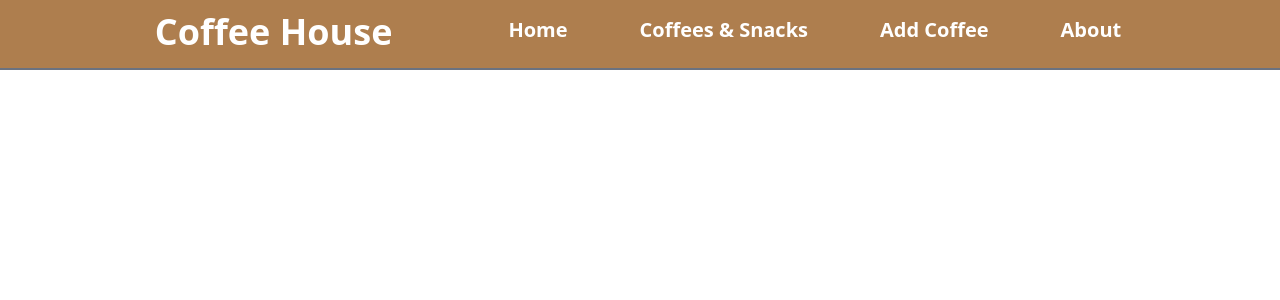
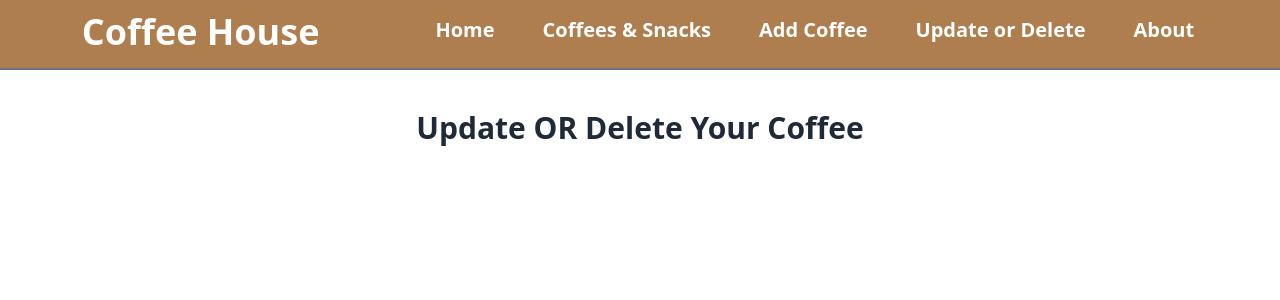
Before and after one commit to mahmudhasan07/Coffee-House, a Vue app: page /updateORdelete in a window 1280 px wide. Shown: the top 300 px of the page. Built offline with nearby package versions, Linux system fonts and the light colour scheme; no server answers.

Commit message:
working on update section

```diff
--- a/src/router/index.js
+++ b/src/router/index.js
@@ -18,6 +18,11 @@ const router = createRouter({
       path: '/coffees',
       name: "Coffees",
       component: () => import("../views/Coffees.vue")
+    },
+    {
+      path: '/updateORdelete',
+      name: "Update OR Delete",
+      component: () => import("../views/UpdateCoffee.vue")
     }
 
   ]
--- a/src/views/CoffeeSection.vue
+++ b/src/views/CoffeeSection.vue
@@ -1,8 +1,8 @@
 <template >
     <section class="my-10">
         <h1 class="text-[#AE7E4E] text-3xl font-bold text-center my-10">COFFEE BUILD YOUR BASE.</h1>
-        <div class="flex justify-around">
-            <div class="w-1/4 space-y-5">
+        <div class="flex flex-wrap justify-around">
+            <div class="w-1/4  my-auto space-y-5">
                 <div class="flex gap-5">
                     <div class="text-end">
                         <h1 class="text-2xl font-semibold">Croissant</h1>
@@ -35,10 +35,12 @@
                 </div>
 
             </div>
+            <!-- *2nd part -->
             <div class="w-1/4">
                 <img :src="coffee1" alt="">
             </div>
-            <div class="w-1/4 space-y-5">
+            <!-- *3rd part -->
+            <div class="w-1/4 my-auto space-y-5">
                 <div class="flex flex-row-reverse gap-10">
                     <div class="">
                         <h1 class="text-2xl font-semibold">Turkish Coffee</h1>
--- a/src/views/Coffees.vue
+++ b/src/views/Coffees.vue
@@ -2,7 +2,7 @@
     <section>
         <h1 class="text-3xl font-bold text-center my-10 text-[#AE7E4E]">Our Coffess & Snacks</h1>
 
-        <div id="card" class="flex justify-center gap-10">
+        <div id="card" class="flex flex-wrap justify-center gap-10">
 
 
         </div>
--- a/src/views/NavBar.vue
+++ b/src/views/NavBar.vue
@@ -7,7 +7,7 @@
         <div>
             <h1 class="text-4xl font-bold">Coffee House</h1>
         </div>
-        <div class="flex text-xl font-semibold my-auto gap-16">
+        <div class="flex flex-wrap text-xl font-semibold my-auto gap-10">
             <div class=" p-1 flex flex-col gap-1">
                 <router-link class="navtitle" to="/">Home</router-link>
                 <p class="nai"></p>
@@ -18,6 +18,10 @@
             </div>
             <div class="p-1 flex flex-col gap-1">
                 <router-link class="navtitle" to="/add-coffee">Add Coffee</router-link>
+                <p class="nai "></p>
+            </div>
+            <div class="p-1 flex flex-col gap-1">
+                <router-link class="navtitle" to="/updateORdelete">Update or Delete</router-link>
                 <p class="nai "></p>
             </div>
             <div class="p-1 flex flex-col gap-1">
--- /dev/null
+++ b/src/views/UpdateCoffee.vue
@@ -0,0 +1,35 @@
+<template >
+    <section>
+        <div>
+            <h1 class="text-3xl font-semibold text-center my-10">Update OR Delete Your Coffee</h1>
+        </div>
+        <div>
+
+        </div>
+    </section>
+</template>
+<script setup>
+import useAxios, { AxiosSecure } from '@/components/Hooks/useAxios';
+import { ref, watchEffect } from 'vue';
+
+const array = ref("")
+
+
+watchEffect(()=>{
+    const axiosLink = useAxios(AxiosSecure)
+
+axiosLink.get('/coffees')
+.then(res=>{
+    array.value = res.data
+})
+.catch(error=>{
+console.log(error);
+})
+},[])
+
+console.log(typeof(array));
+
+</script>
+<style >
+
+</style>
```
